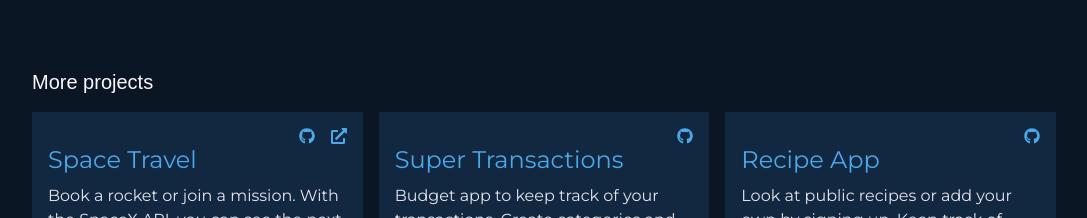
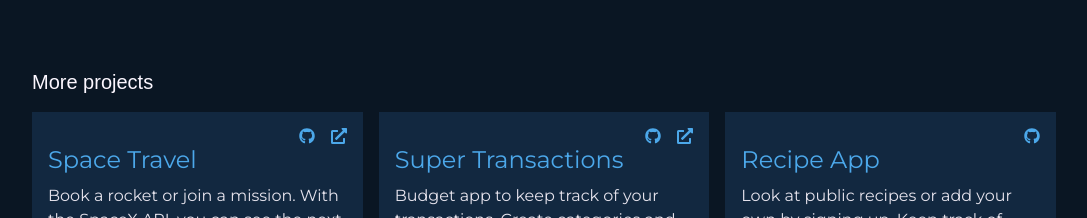
Before and after one commit to tomasesquivelgc/Portfolio, a React (Vite) app: page / in a window 1280 px wide. Shown: the part 2080-2298 px from the top of the page, without its empty margins (96-1183 px from the left). Built offline with nearby package versions, Linux system fonts and the light colour scheme; a web font is replaced by a local one.

Commit message:
add live version link to super transactions

```diff
--- a/src/data/others.js
+++ b/src/data/others.js
@@ -10,7 +10,7 @@ const moreProjects = [
     title: 'Super Transactions',
     technologies: ['Ruby', 'Rails', 'PostgreSQL'],
     description: 'Budget app to keep track of your transactions. Create categories and add transactions to them.',
-    link: null,
+    link: 'https://super-transactions.onrender.com',
     codeLink: 'https://github.com/tomasesquivelgc/Super-Transactions',
   },
   {
```
